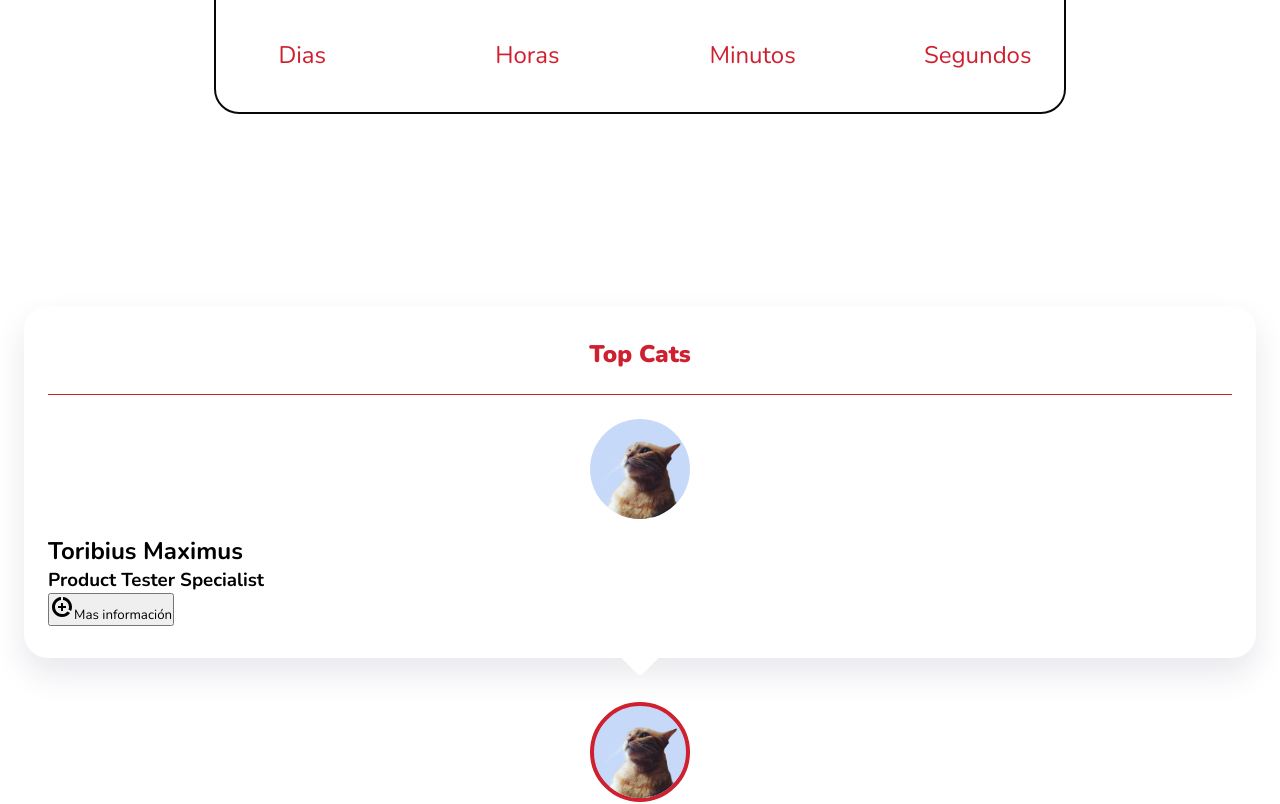
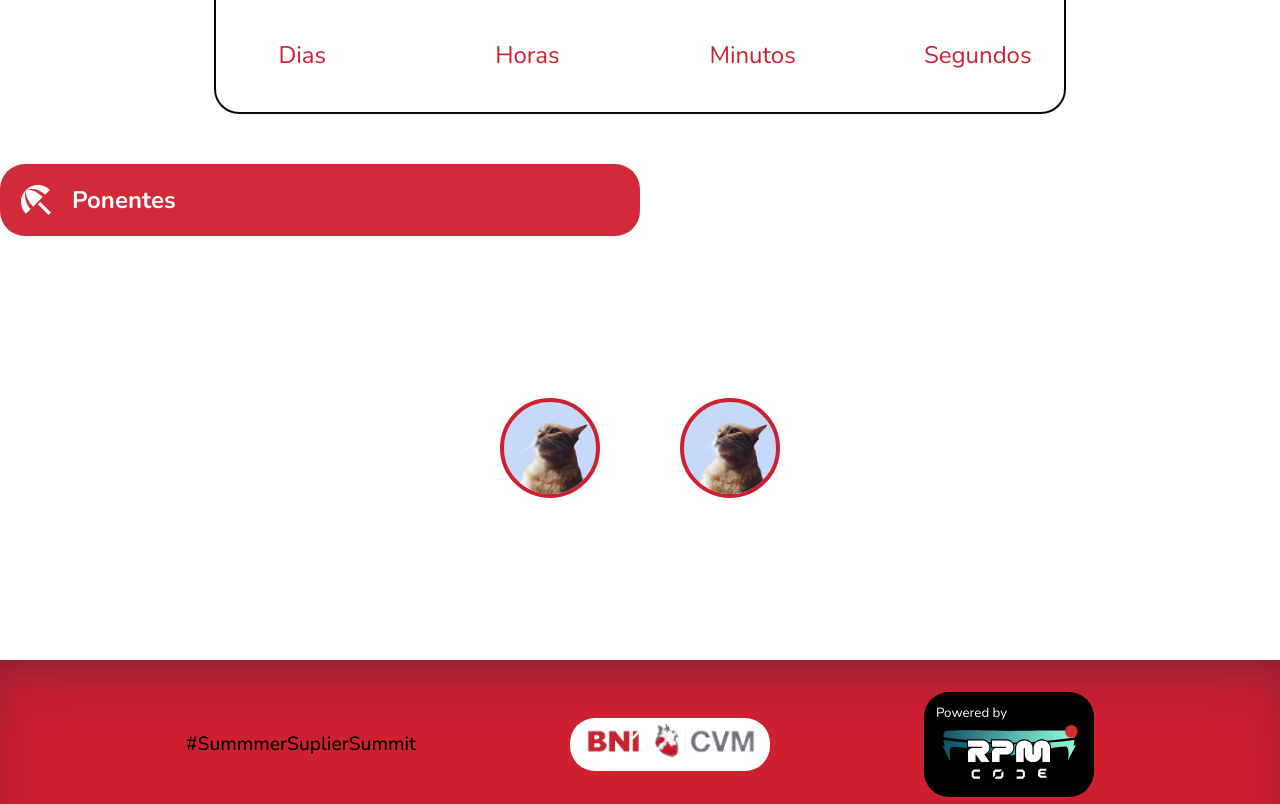
Before and after one commit to venomsnake96/BNI_SuSu, a React (Vite) app in the folder BNI-SuSu/: page /app in a window 1280 px wide. Shown: the part 810-1614 px from the top of the page. Built offline with nearby package versions, Linux system fonts and the light colour scheme.

Commit message:
make a card id for the conference section, and start width the float button

```diff
--- /dev/null
+++ b/BNI-SuSu/src/assets/profileImage.js
@@ -0,0 +1,3 @@
+import photo1 from './eiichi.png'
+import photo2 from './torita.png'
+export {photo1, photo2}
--- a/BNI-SuSu/src/atomic-components/cards/CardId.jsx
+++ b/BNI-SuSu/src/atomic-components/cards/CardId.jsx
@@ -4,9 +4,8 @@ import Img1 from '../../assets/torita.png'
 import './cardId.css'
 
 
-function CardId() {
+function CardId({img, nameEmpress, nameTitle, spin, about}) {
   return (
-    <div className='card-id-container'>
         <article className='card__article'>
             <div className='card__profile'>
                 <img src={Img1} alt="img" className='card__profile__img' />
@@ -22,19 +21,18 @@ function CardId() {
                     <div className="card__mask">
                       <img src={Img1} alt="img" className='card__img'/>
                     </div>
-                    <span className='card__status'></span>
                   </div>
                   <h2 className="card__name">Toribius Maximus</h2>
                   <h3 className="card__profession">Product Tester Specialist</h3>
+                  <p className='card__pr_info'>Did ypu know how many chemicals have all the kitten meal?. We are specialist food teaster, specialist to offer you products with the better rankeded quality</p>
                   <button className='card__button'>
-                    <DataSaverOnIcon />
+                    <DataSaverOnIcon sx={{fontSize:[35]}} />
                     Mas información
                   </button>
                 </div>
               </div>
             </div>
         </article>
-    </div>
   )
 }
 
--- a/BNI-SuSu/src/atomic-components/cards/cardId.css
+++ b/BNI-SuSu/src/atomic-components/cards/cardId.css
@@ -1,16 +1,19 @@
-.card-id-container{
-    height: 100vh;
-    display: grid;
-    place-items: center;
-    margin-inline: 1.5rem;
-    padding-block: 7rem;
-}
-
 .card__article{
     position: relative;
     align-self: flex-end;
     display: flex;
     justify-content: center;
+
+    &:hover .card__profile{
+     transform: scale(.8);
+     opacity: .7;
+    }
+
+    &:hover .card__tooltip{
+    opacity: 1;
+    pointer-events: initial;
+    bottom: 4rem;
+    }
 }
 
 .card__profile,
@@ -33,16 +36,16 @@
 .card__profile{
     border: 4px solid var(--color-element);
     z-index: 5;
-    /* transition: opacity .4s, transform .4s; */
+    transition: opacity .4s, transform .4s;
 }
 
 .card__tooltip{
     position: absolute;
-    bottom: 4rem;
+    bottom: -2rem;
     padding-bottom: 5rem;
-    /* transition: opacity .4s, bottom .4s cubic-bezier(.6, -.5, .3, 1.5);
+    transition: opacity .4s, bottom .4s cubic-bezier(.6, -.5, .3, 1.5);
     pointer-events: none;
-    opacity: 0; */
+    opacity: 0;
 }
 
 .card__content{
@@ -88,3 +91,51 @@
     position: relative;
     margin: 0 auto 1rem;
 }
+
+.card__data{
+    text-align: center;
+}
+
+.card__name{
+    color: var(--color-element);
+    font-weight: 600;
+    margin-bottom: .25rem;
+}
+
+.card__profession{
+    font-weight: 500;
+    margin-bottom: 1rem;
+    color: #929292;
+}
+
+.card__pr_info{
+    margin-bottom: 2rem;
+}
+
+
+.card__button{
+    display: inline-flex;
+    column-gap: .5rem;
+    color: var(--color-element);
+    font-weight: 500;
+    padding: 10px;
+    align-items: center;
+    border: none;
+    background: unset;
+    font-size: 1.25rem;
+    transition: all ease;
+
+    &:hover{
+        transform: scale(.9);
+        opacity: .2;
+    }
+}
+
+
+
+@media screen and (min-width: 540px) {
+    .card__content{
+        width: 380px;
+        padding-inline: 2rem;
+    }
+}
--- a/BNI-SuSu/src/containers/conferencias/Conferencias.jsx
+++ b/BNI-SuSu/src/containers/conferencias/Conferencias.jsx
@@ -1,11 +1,16 @@
 import React from 'react'
 import {Titlecomp, CardId} from '../../atomic-components/index'
+import {} from '../../assets/profileImage'
 import './conferencias.css'
 
 const Conferencias = () => {
   return (
     <div className='conferencias-section'>
+      <Titlecomp texto='Ponentes' />
+      <div className='card-id-container'>
       <CardId />
+      <CardId />
+      </div>
     </div>
   )
 }
--- a/BNI-SuSu/src/containers/conferencias/conferencias.css
+++ b/BNI-SuSu/src/containers/conferencias/conferencias.css
@@ -0,0 +1,13 @@
+.conferencias-section{
+    margin-top: 50px;
+}
+
+.card-id-container{
+    display: flex;
+    flex-wrap: wrap;
+    gap: 5rem;
+    justify-content: center;
+    align-items: center;
+    margin-inline: 1.5rem;
+    padding-block: 7rem;
+}
```
Also changed, not shown: BNI-SuSu/src/atomic-components/button/ActionButton.jsx (added, +9 -0 lines), BNI-SuSu/src/assets/eiichi.png (added).
